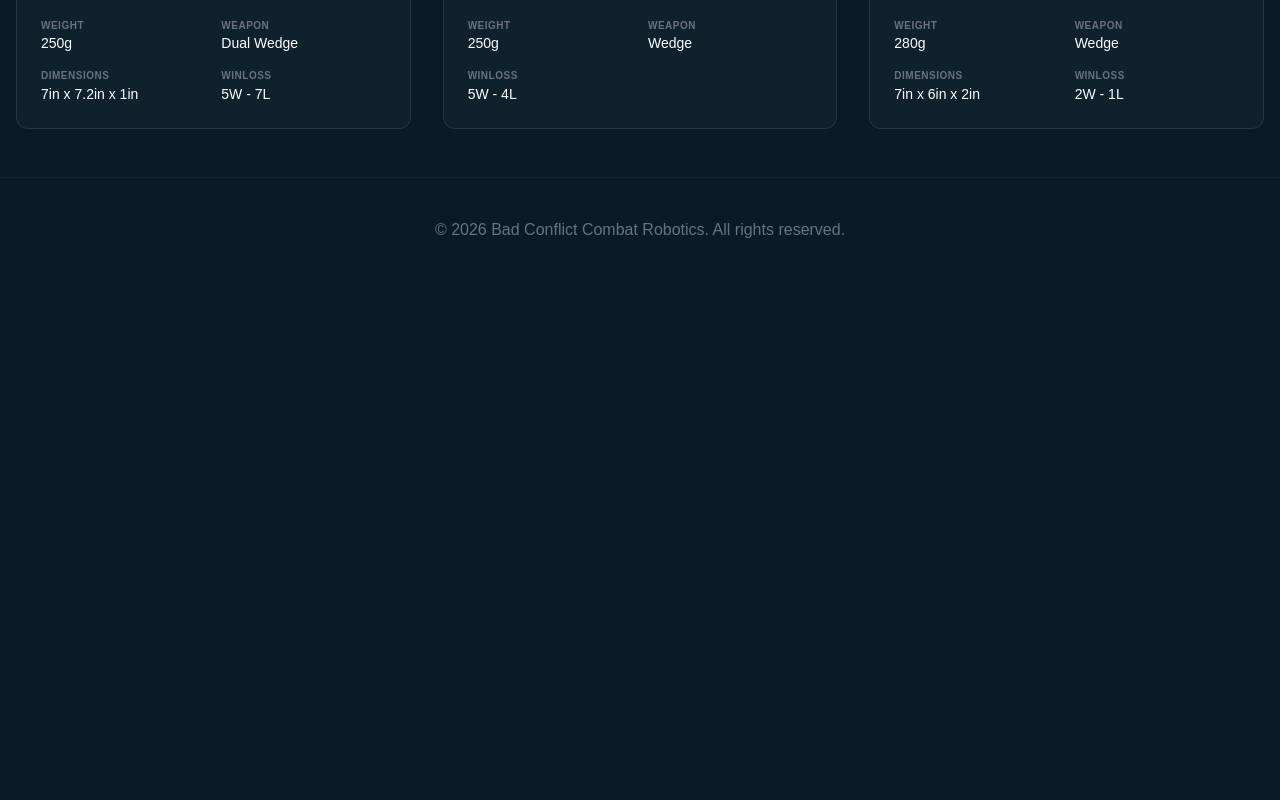
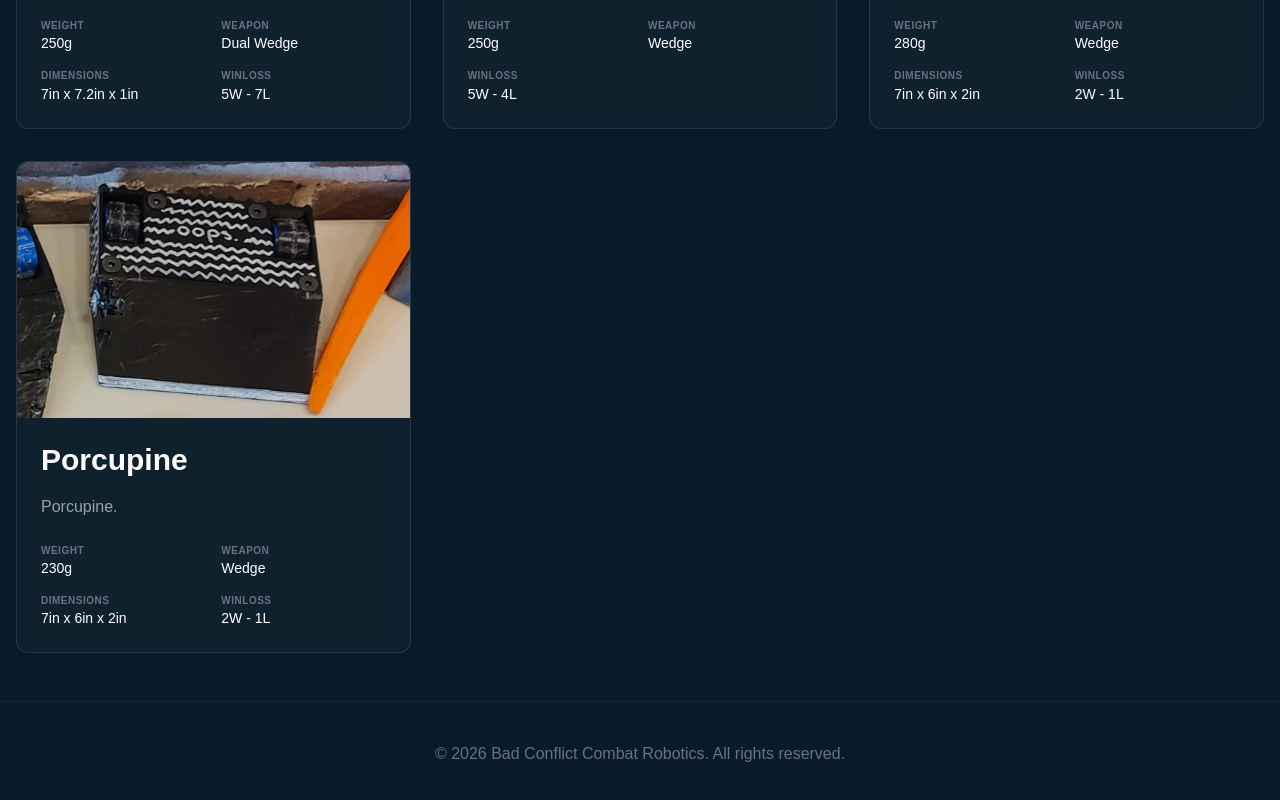
Before and after one commit to aidankeighron/bad-conflict-website, a Next.js app: page /robots in a window 1280 px wide. Shown: the part 2001-2801 px from the top of the page. Before the commit the page ends 2283 px from the top, so only its background shows below. Built offline with nearby package versions, Linux system fonts and the light colour scheme.

Commit message:
porquipine

```diff
--- a/src/app/robots/page.tsx
+++ b/src/app/robots/page.tsx
@@ -99,6 +99,18 @@ const robots: Robot[] = [
       winLoss: "2W - 1L"
     }
   },
+  {
+    name: "Porcupine",
+    description: "Porcupine.",
+    image: "/images/porcupine v1.jpg",
+    isFirstBot: true,
+    stats: {
+      weight: "230g",
+      weapon: "Wedge",
+      dimensions: "7in x 6in x 2in",
+      winLoss: "2W - 1L"
+    }
+  },
 ];
 
 /**
```
Also changed, not shown: public/images/porcupine v1.jpg (added).
